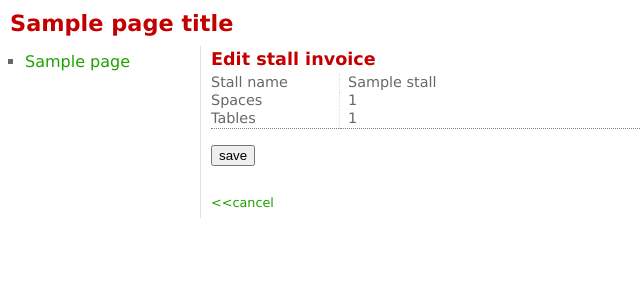
After one commit to gctucker/mrwf, a Django app: template templates/cams/edit_invoice.html in a window 1280 px wide. The commit adds this page. Shown: the top 300 px of the page, without its empty margins (0-640 px from the left). Run offline with Django 3.2, Linux system fonts and the light colour scheme; the template is opened without the code that fills it: most values are stand-ins (such as "Sample title", 1, 10 or a date in 2020).

Commit message:
invoices: add edit feature to change amount and revert status
. add invoices/edit/<inv_id>, views.edit_invoice and edit_invoice.html
. add edit form with the name of the stall, the number of tables and spaces,
  and inputs for the status and the amount

ToDo: add_invoice and edit_invoice are very similar, there should be a way
      of grouping them together with add/edit modes

```diff
--- a/extra/cams_urls.py
+++ b/extra/cams_urls.py
@@ -20,6 +20,7 @@ urlpatterns = patterns ('mrwf.extra.views',
  (r'^invoice/$', 'invoices'),
  (r'^invoice/select/$', 'select_invoice'),
  (r'^invoice/add/(?P<stall_id>\d+)/$', 'add_invoice'),
+ (r'^invoice/edit/(?P<inv_id>\d+)/$', 'edit_invoice'),
  (r'^invoice/(?P<inv_id>\d+)/$', 'stall_invoice'),
  (r'^invoice/export/$', 'export_invoices'),
 # (r'^fair/$', 'fairs'),
--- /dev/null
+++ b/templates/cams/edit_invoice.html
@@ -0,0 +1,18 @@
+{% extends "nav_layout.html" %}
+
+{% block contents %}
+          <h2>Edit stall invoice</h2>
+          <div class="element">
+            <form action="{{ px }}cams/invoice/edit/{{ inv.id }}/" method="POST">
+              {% csrf_token %}
+              <table class="details">
+                <tr><td class="key">Stall name</td><td class="value">{{ inv.stall.name }}</td></tr>
+                <tr><td class="key">Spaces</td><td class="value">{{ inv.stall.n_spaces }}</td></tr>
+                <tr class="separator"><td class="key">Tables</td><td class="value">{{ inv.stall.n_tables }}</td></tr>{% for field in form %}
+                <tr><td class="key">{{ field.label_tag }}</td><td class="value">{{ field.errors }}{{ field }}</td></tr>{% endfor %}
+              </table>
+              <p><input type="submit" value="save" /></p>
+            </form>
+          </div>
+          <div class="cmd"><a href="{{ px }}cams/invoice/{{ inv.id }}/">&lt;&lt;cancel</a></div>
+{% endblock %}
--- a/templates/cams/stall_invoice.html
+++ b/templates/cams/stall_invoice.html
@@ -15,5 +15,6 @@
             <tr><td class="key">paid</td><td class="value">{% if inv.paid %}{{ inv.paid }}{% else %}<a href="?set=paid">set as paid</a>{% endif %}</td></tr>
             <tr><td class="key">banked</td><td class="value">{% if inv.banked %}{{ inv.banked }}{% else %}<a href="?set=banked">set as banked</a>{% endif %}</td></tr>
           </table>
+          <div class="cmd"><a href="{{ px }}cams/invoice/edit/{{ inv.id }}/">&lt;edit&gt;</a></div>
           <div class="back"><a href="{{ px }}cams/invoice/">&lt;&lt;back</a></div>
 {% endblock %}
```
Also changed, not shown: extra/views.py (+29 -9 lines).
